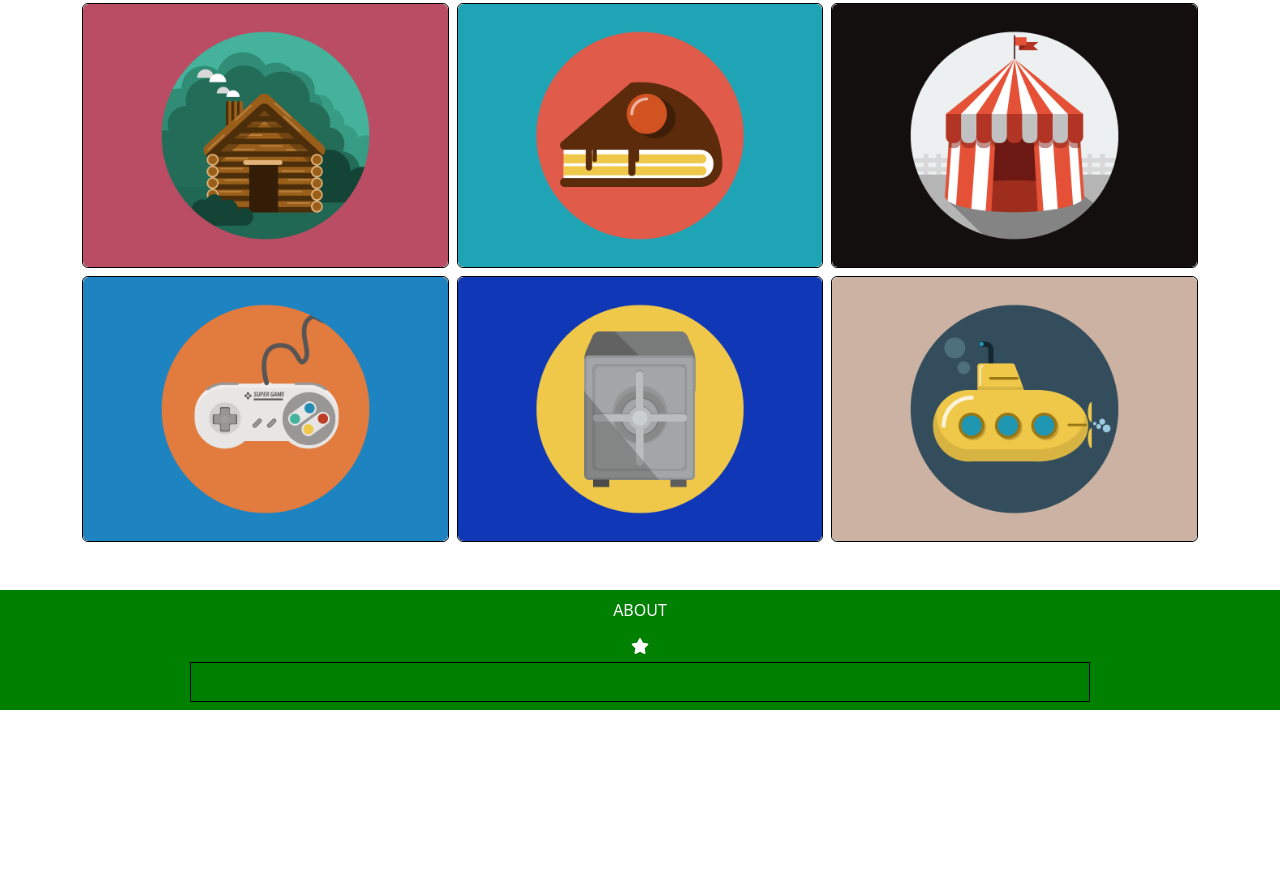
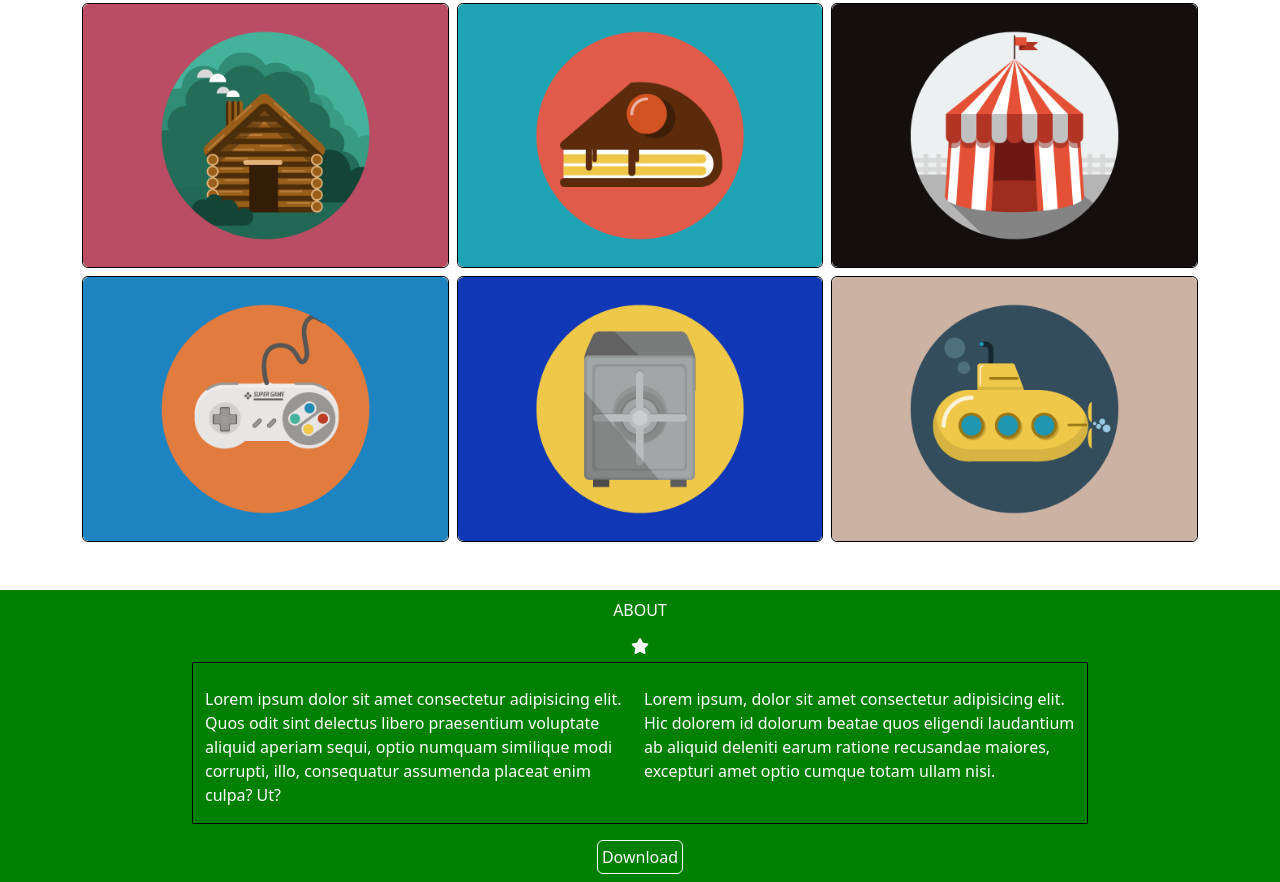
Before and after one commit to francesco-mauro/html-css-bootstrap-freelancer, a plain HTML site: page index.html in a window 1280 px wide. Shown: the part 698-1580 px from the top of the page. Before the commit the page ends 1408 px from the top, so only its background shows below. Drawn offline with nearby package versions, Linux system fonts and the light colour scheme.

Commit message:
add: about skeleton

```diff
--- a/css/style.css
+++ b/css/style.css
@@ -1,7 +1,7 @@
 /* Commons +++++++++++++++++++++++++++++ */
 
 .ms_container{
-    width: 90%;
+    width: 70%;
     max-width: 900px;
     margin: 0 auto;
     border: 1px solid black;
--- a/index.html
+++ b/index.html
@@ -135,9 +135,24 @@
             </div>
 
             <div class="ms_container mt-2">
+                <div class="container">
+                    <div class="row g-2 pt-4">
+                        <div class="col-12 col-md-6">
+                                <p>Lorem ipsum dolor sit amet consectetur adipisicing elit. Quos odit sint delectus libero praesentium voluptate aliquid aperiam sequi, optio numquam similique modi corrupti, illo, consequatur assumenda placeat enim culpa? Ut?</p>
+                        </div>
 
+                        <div class="col-12 col-md-6">
+                                <p>Lorem ipsum, dolor sit amet consectetur adipisicing elit. Hic dolorem id dolorum beatae quos eligendi laudantium ab aliquid deleniti earum ratione recusandae maiores, excepturi amet optio cumque totam ullam nisi.</p>
+                        </div>
+                    </div>
+                </div>
 
             </div>
+
+            <div class="d-flex justify-content-center">
+                <button class="btn btn-outline-light p-1 mt-3" >Download</button>
+            </div>
+
 
 
         </section>
```
